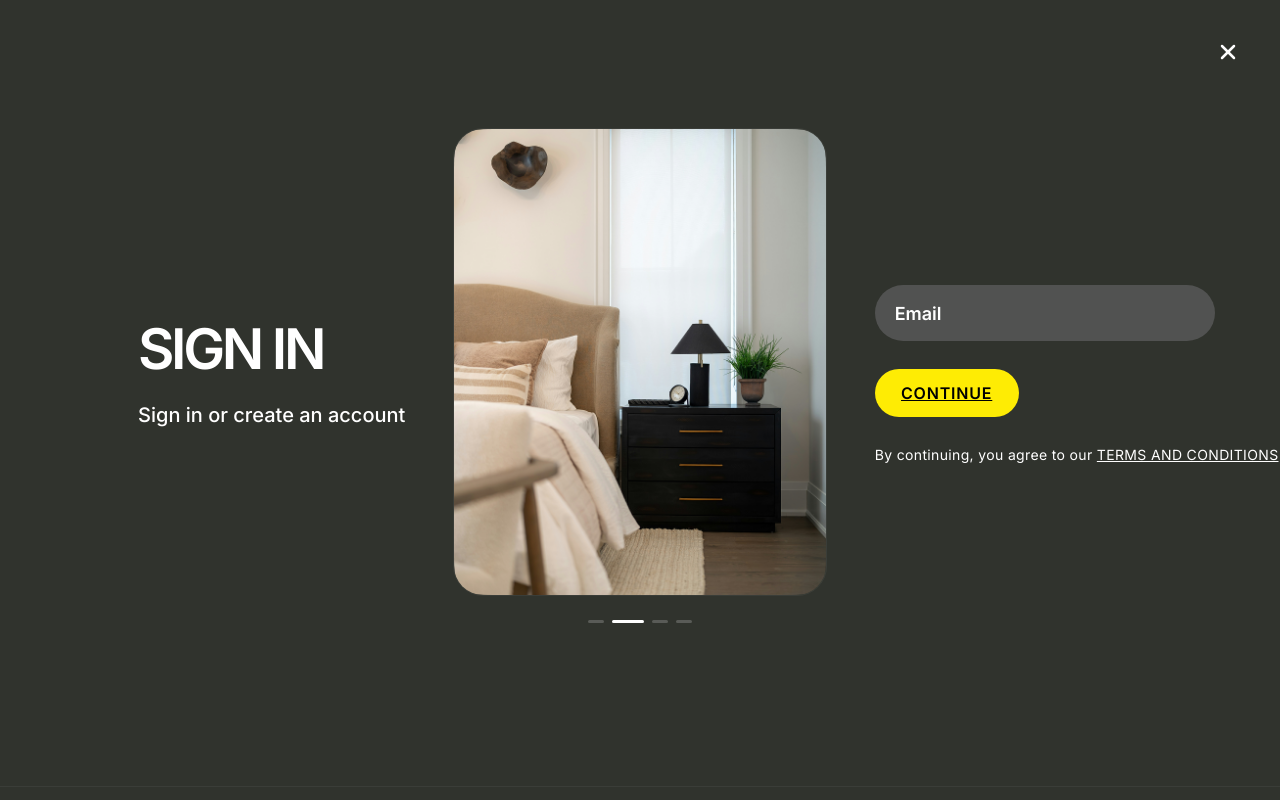
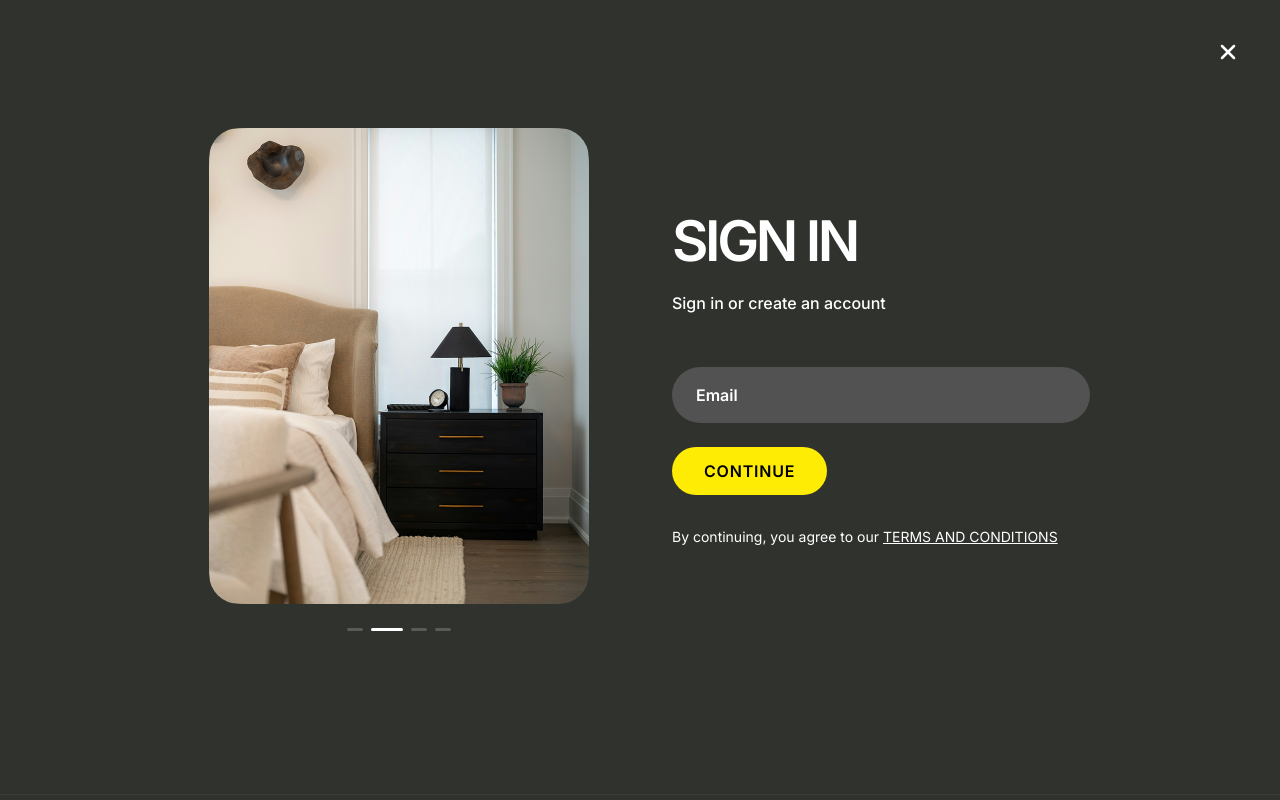
Before and after one commit to Omo-Akeye/Ecommerce-FunctionStudioo, a React (Vite) app: page /signin in a window 1280 px wide. Shown: the top 800 px of the page. Built offline with nearby package versions, Linux system fonts and the light colour scheme.

Commit message:
feat: redesign Signin page layout for improved user experience and responsiveness

```diff
--- a/src/pages/Signin.tsx
+++ b/src/pages/Signin.tsx
@@ -87,22 +87,12 @@ export const Signin = () => {
           <line x1="6" y1="6" x2="18" y2="18"></line>
         </svg>
       </button>
-<main className="grow flex items-center justify-center px-8 mb-40.75">
-  {/* <div className="grid grid-cols-1 lg:grid-cols-3 items-center gap-12 lg:gap-16 xl:gap-20.75 w-full max-w-7xl"> */}
-  <div className="grid grid-cols-1 lg:grid-cols-3 items-center gap-12 lg:gap-12 w-full max-w-7xl">
+<main className="grow flex items-center justify-center px-6 md:px-8 w-full mb-20 md:mb-40.75">
+  <div className="grid grid-cols-1 md:grid-cols-2 items-center gap-10 md:gap-16 w-full max-w-225">
 
-
-    <div className="flex flex-col lg:items-start items-center lg:justify-self-end">
-      <h1 className="text-white text-5xl md:text-[56px] font-semibold tracking-[-0.06em] uppercase mb-6 whitespace-nowrap">
-        SIGN IN
-      </h1>
-      <p className="text-xl text-white font-medium whitespace-nowrap">
-        Sign in or create an account
-      </p>
-    </div>
-
-<div className="flex flex-col items-center gap-6 justify-self-center w-full">
-  <div className="w-full h-auto max-w-95 max-h-119 aspect-380/476 overflow-hidden rounded-[30px] border border-white/5 relative flex items-center justify-center">
+    {/* Left Side: Slider */}
+    <div className="flex flex-col items-center gap-6 w-full">
+      <div className="w-full h-auto aspect-380/476 max-w-95 overflow-hidden rounded-[30px] relative flex items-center justify-center">
         <AnimatePresence mode="popLayout">
           <motion.img
             key={currentSlide}
@@ -131,33 +121,41 @@ export const Signin = () => {
       </div>
     </div>
 
+    {/* Right Side: Sign In Form */}
+    <div className="flex flex-col justify-center w-full">
+      <div className="flex flex-col items-start mb-13">
+        <h1 className="text-white text-4xl md:text-[56px] font-semibold tracking-[-0.06em] uppercase mb-5.5 leading-none">
+          SIGN IN
+        </h1>
+        <p className="text-base text-white font-medium">
+          Sign in or create an account
+        </p>
+      </div>
 
-
-
-<div className="flex flex-col lg:items-start items-center justify-center lg:justify-self-start w-full max-w-85">
-  <form onSubmit={handleSubmit} className="flex flex-col gap-7 w-full">
+      <form onSubmit={handleSubmit} className="flex flex-col gap-6 w-full">
         <div className="relative w-full">
           <input
             type="email"
             placeholder="Email"
             value={email}
             onChange={(e) => setEmail(e.target.value)}
-        className="w-full max-w-full font-semibold px-5 py-4 rounded-full bg-[#515251] h-14 text-white tracking-[-6%] leading-5.75 placeholder-white focus:outline-none focus:border-custom/50 focus:ring-1 focus:ring-custom/50 transition-all duration-300 text-lg"
+            className="w-full font-semibold px-6 py-4 rounded-full bg-[#515251] h-14 text-white placeholder-white focus:outline-none focus:border-custom/50 focus:ring-1 focus:ring-custom/50 transition-all duration-300 text-base"
             required
           />
         </div>
-    <div className="w-full max-w-36 inline-block">
+
+        <div>
           <button
             type="submit"
-        className="w-full bg-custom hover:bg-yellow-300 text-black underline font-semibold py-3 rounded-full transition-all duration-300 cursor-pointer  uppercase tracking-wider hover:scale-[1.02] active:scale-[0.98]"
+            className="inline-block px-8 bg-custom hover:bg-yellow-400 text-black font-semibold py-3 rounded-full transition-all duration-300 cursor-pointer uppercase tracking-wider hover:scale-[1.02] active:scale-[0.98]"
           >
             CONTINUE
           </button>
         </div>
 
-    <p className="text-sm text-white tracking-wide text-center whitespace-nowrap ">
+        <p className="text-sm text-white mt-2">
           By continuing, you agree to our{' '}
-      <a href="#" className="underline hover:text-white/40 transition-colors duration-200">
+          <a href="#" className="underline hover:text-white/80 transition-colors duration-200">
             TERMS AND CONDITIONS
           </a>
         </p>
```
Lines whose indentation alone changed are shown as unchanged.
